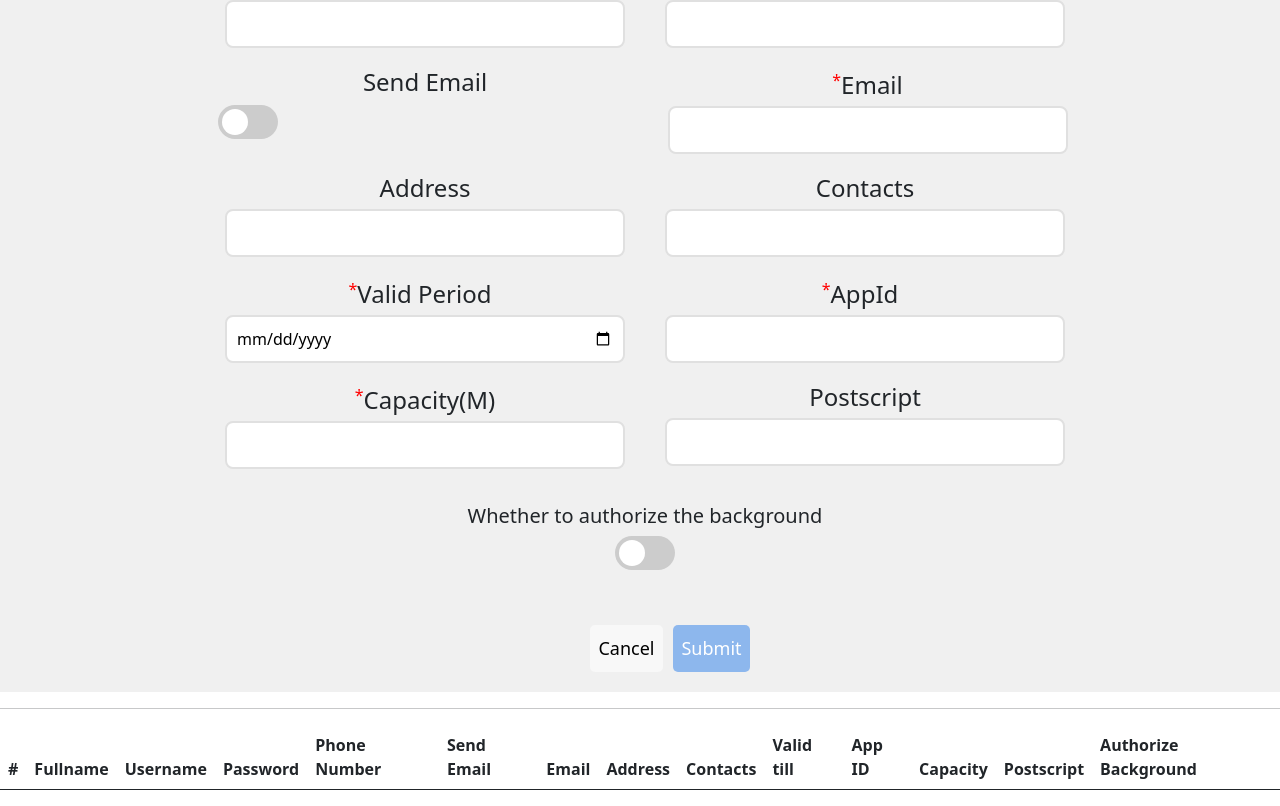
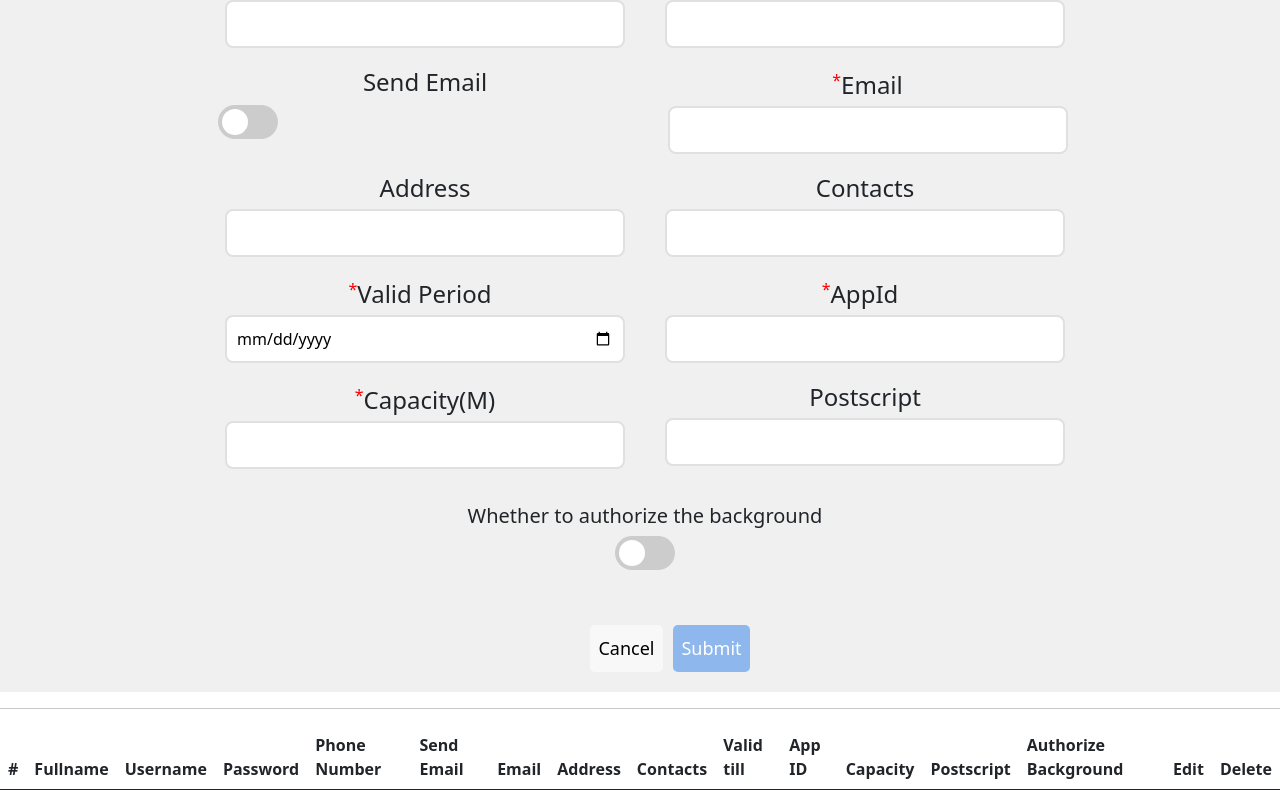
Before and after one commit to lakimapturn/triway_task_3, an Angular app: page / in a window 1280 px wide. Shown: the part 210-1016 px from the top of the page. Built offline with nearby package versions, Linux system fonts and the light colour scheme.

Commit message:
added working delete button

```diff
--- a/package.json
+++ b/package.json
@@ -3,7 +3,7 @@
   "version": "0.0.0",
   "scripts": {
     "ng": "ng",
-    "start": "node server.js",
+    "start": "ng serve",
     "build": "ng build",
     "watch": "ng build --watch --configuration development",
     "test": "ng test",
--- a/src/app/app.module.ts
+++ b/src/app/app.module.ts
@@ -6,6 +6,7 @@ import { FormsModule, ReactiveFormsModule } from '@angular/forms';
 import { AppComponent } from './app.component';
 import { UserFormComponent } from './user-form/user-form.component';
 import { UserInfoTableComponent } from './user-info-table/user-info-table.component';
+//import { AppRoutingModule } from './app-routing.module';
 
 @NgModule({
   declarations: [
--- a/src/app/user-form/user-form.component.ts
+++ b/src/app/user-form/user-form.component.ts
@@ -44,6 +44,7 @@ export class UserFormComponent {
     if(this.active_error === false)
     {
       this.userDService.addUserInfo(login.value);
+      this.active_error = true;
       this.resetForm(login);
     }
   }
--- a/src/app/user-info-table/user-info-table.component.html
+++ b/src/app/user-info-table/user-info-table.component.html
@@ -15,6 +15,8 @@
         <th scope="col">Capacity</th>
         <th scope="col">Postscript</th>
         <th scope="col">Authorize Background</th>
+        <th scopr="col">Edit</th>
+        <th scopr="col">Delete</th>
       </tr>
     </thead>
     <tbody>
@@ -33,6 +35,12 @@
         <td>{{value.capacity}}</td>
         <td>{{value.postscript}}</td>
         <td>{{value.background?true:false}}</td>
+        <td>
+          <button class = "btn btn-info"(click) = "edit(value)">Edit</button>
+        </td>
+        <td>
+          <button class = "btn btn-danger"(click) = "delete(value)">Delete</button>
+        </td>
       </tr>
     </tbody>
   </table>
--- a/src/app/user-info-table/user-info-table.component.ts
+++ b/src/app/user-info-table/user-info-table.component.ts
@@ -16,4 +16,21 @@ export class UserInfoTableComponent implements OnInit {
   ngOnInit(){
     this.userDService.userData.subscribe(tableValues => tableValues[0]?(this.tableValues.push(tableValues[tableValues.length-1])):this.tableValues);
   }
+
+  edit(value)
+  {
+    console.log(value)
+    //localStorage.setItem('userInfo', JSON.stringify(this.tableValues)); // updating localStorage
+  }
+
+  delete(value)
+  {
+    if(this.tableValues.indexOf(value) == 0)
+     this.tableValues.shift();
+    else if (this.tableValues.indexOf(value) == this.tableValues.length - 1)
+     this.tableValues.pop()
+    else
+    this.tableValues.splice(this.tableValues.indexOf(value), this.tableValues.indexOf(value));
+    //localStorage.setItem('userInfo', JSON.stringify(this.tableValues)); // updating localStorage
+  }
 }
```
